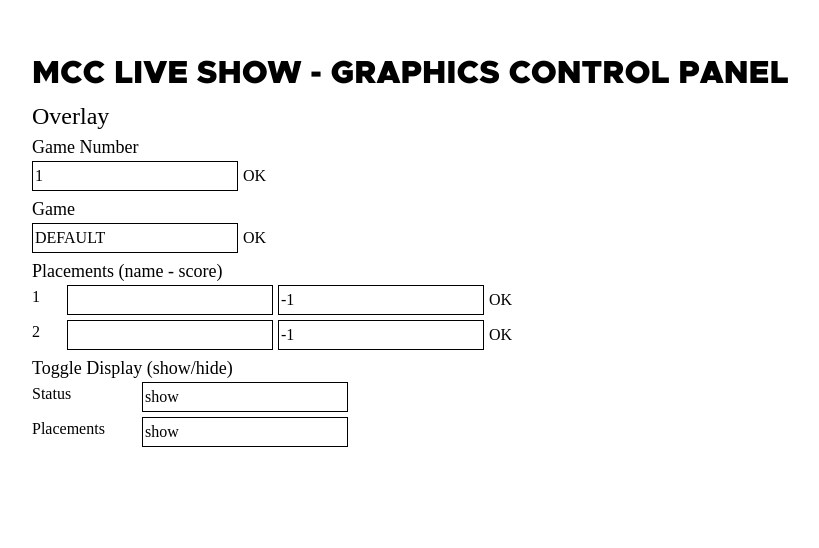
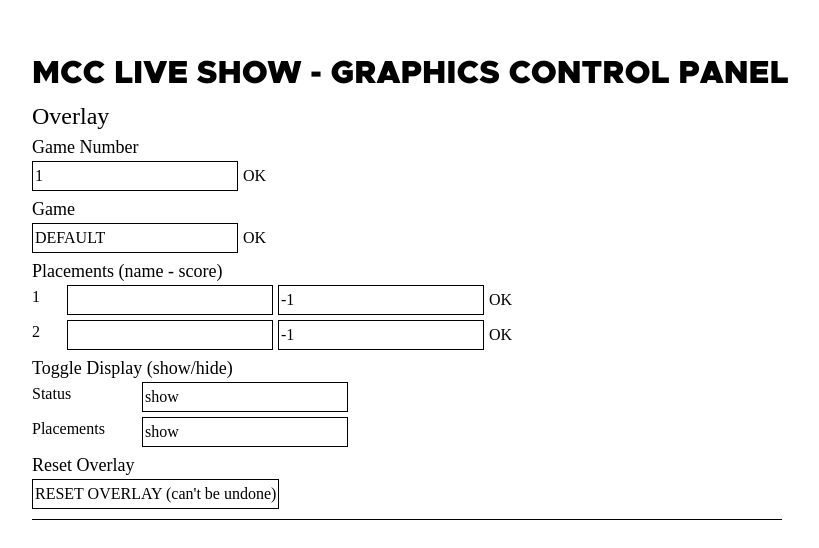
Before and after one commit to duechayapolgmit/mccls-graphics, a Next.js app in the folder display/: page / in a window 1280 px wide. Shown: the top 548 px of the page, without its empty margins (18-837 px from the left). Built offline with nearby package versions, Linux system fonts and the light colour scheme; a web font is replaced by a local one.

Commit message:
feat: added reset button for overlay

```diff
--- a/display/app/main.module.css
+++ b/display/app/main.module.css
@@ -17,6 +17,12 @@ body {
 .ctrl h3 {
     font-family: Metropolis Bold;
     font-size: large;
+}
+
+.ctrl hr {
+    width: 750px;
+    margin-top: 10px;
+    margin-bottom: 10px;
 }
 
 .entry {
--- a/display/app/page.tsx
+++ b/display/app/page.tsx
@@ -16,6 +16,12 @@ export default async function Home() {
 
     await fetch(`http://localhost:3000/api/overlay?${params.toString()}`);
     redirect('/');
+  }
+
+  async function resetOverlay(formData: FormData) {
+    'use server';
+    await fetch('http://localhost:3000/api/overlay?reset=true')
+    redirect('/')
   }
 
   const showHide = (option: boolean) => {
@@ -67,6 +73,14 @@ export default async function Home() {
           <input type="text" name="placements" defaultValue={showHide(overlayData.placementsVisible)}/>
         </form>
       </div>
+
+      <h3>Reset Overlay</h3>
+      <form className={styles.entry} action={resetOverlay}>
+        <input type="submit" value="RESET OVERLAY (can't be undone)"/>
+      </form>
+
+      <hr/>
+
     </div>
   );
 }
```
